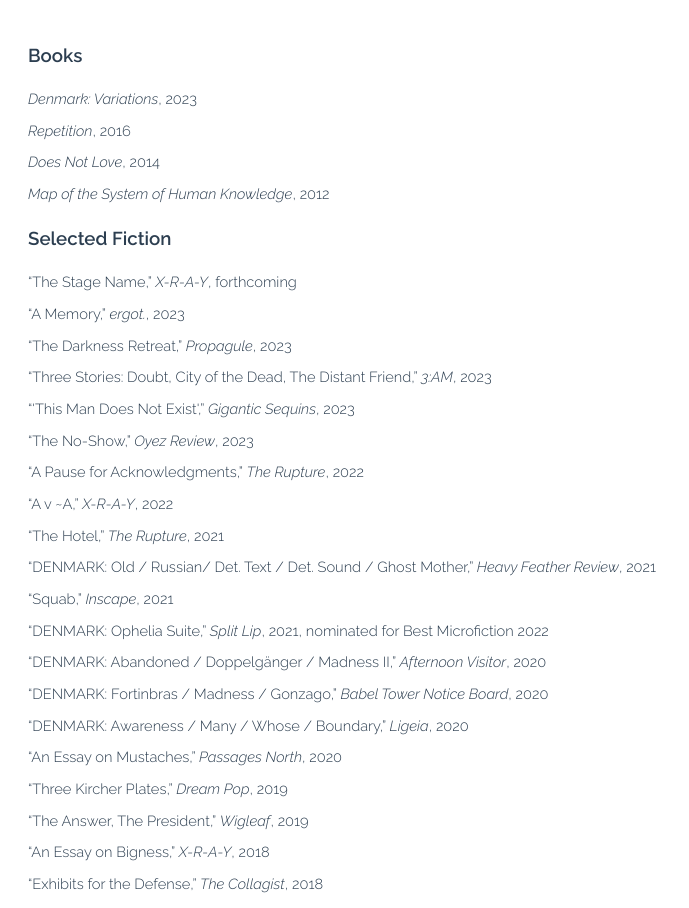
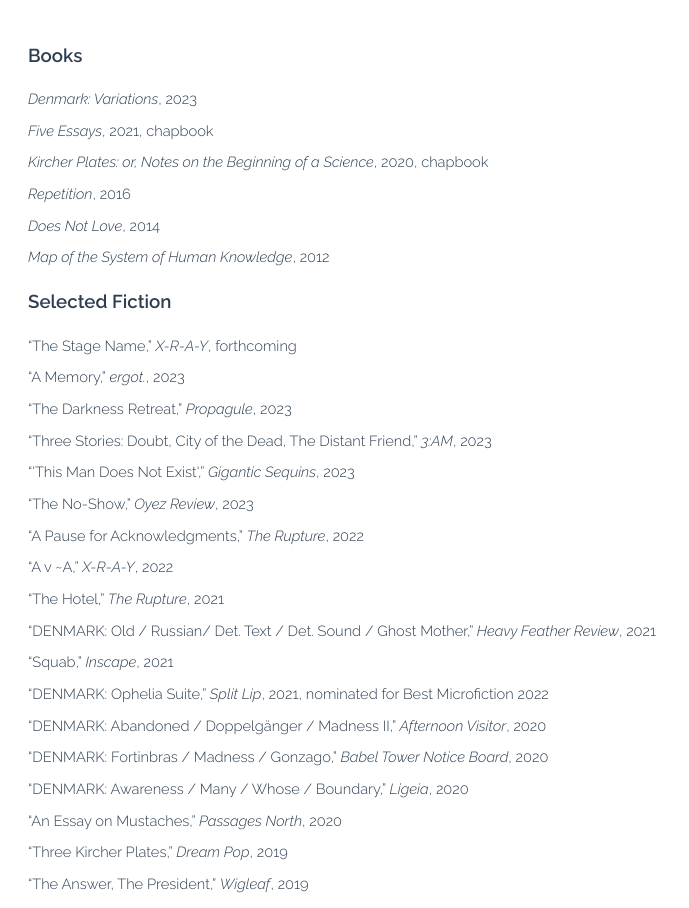
Before and after one commit to jamestaddadcox/jamestaddadcox.github.io, a Vue app: page / in a window 1280 px wide. Shown: the part 1680-2588 px from the top of the page, without its empty margins (0-689 px from the left). Built offline with nearby package versions, Linux system fonts and the light colour scheme.

Commit message:
some book additions

```diff
--- a/src/components/WritingSection.vue
+++ b/src/components/WritingSection.vue
@@ -50,9 +50,13 @@
         return {
             books: [
                 {title: 'Denmark: Variations', publisher: 'Hem Press', year: '2023', url: 'https://www.hempressbooks.com/shop/p/denmark-variations'},
+                {title: 'Five Essays', publisher: 'Ghost City Press', year: '2021, chapbook', url: 'https://ghostcitypress.com/2021-summer-series/five-essays'},
+                {title: 'Kircher Plates: or, Notes on the Beginning of a Science', publisher: 'Ghost City Press', year: '2020, chapbook', url: 'https://ghostcitypress.com/2020-summer-series/kircher-plates-or-notes-on-the-beginning-of-a-science'},
                 {title: 'Repetition', publisher: 'Cobalt Press', year: '2016', url: 'https://www.cobaltreview.com/product/adcox-repetition/'},
                 {title: 'Does Not Love', publisher: 'Curbside Splendor', year: '2014', url: 'https://www.amazon.com/Does-Love-James-Tadd-Adcox/dp/1940430232/'},
                 {title: 'Map of the System of Human Knowledge', publisher: 'Tiny Hardcore Press', year: '2012', url: 'https://www.amazon.com/Map-System-Human-Knowledge/dp/0998070165/'},
+
+                // {title: '', publisher: '', year: '', url: ''},
             ],
             fictions: [
                 {title: 'The Stage Name', publisher: 'X-R-A-Y', year: 'forthcoming', url: ''},
```
